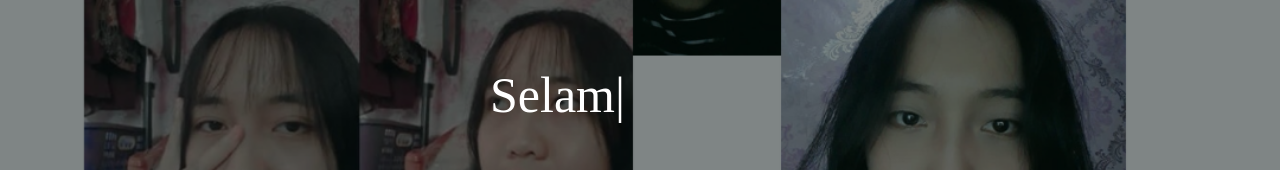
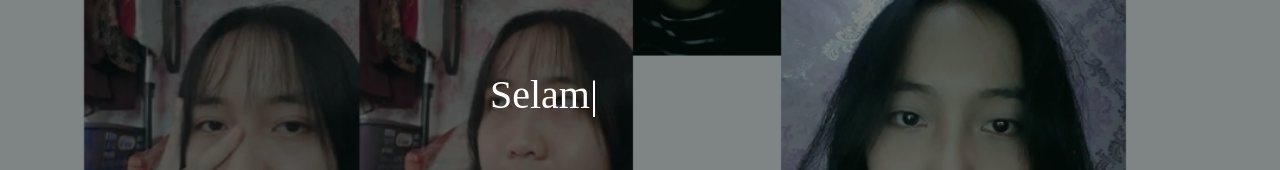
Before and after one commit to kasihnama/HBD, a plain HTML site: page index.html in a window 1280 px wide. Shown: the part 255-425 px from the top of the page. Drawn offline with Linux system fonts and the light colour scheme.

Commit message:
Update style.css

```diff
--- a/assets/css/style.css
+++ b/assets/css/style.css
@@ -26,12 +26,12 @@
 }
 
 #hero h1 {
-  margin: 0 0 5px 0;
+  margin: 0 0 10px 0;
   font-size: 45px;
   font-weight: 500;
   line-height: 50px;
   color: #fff;
   margin-bottom: 100px;
-  font-size: 50px;
+  font-size: 40px;
   font-family: "Times New Roman", sans-serif;
 }
```
